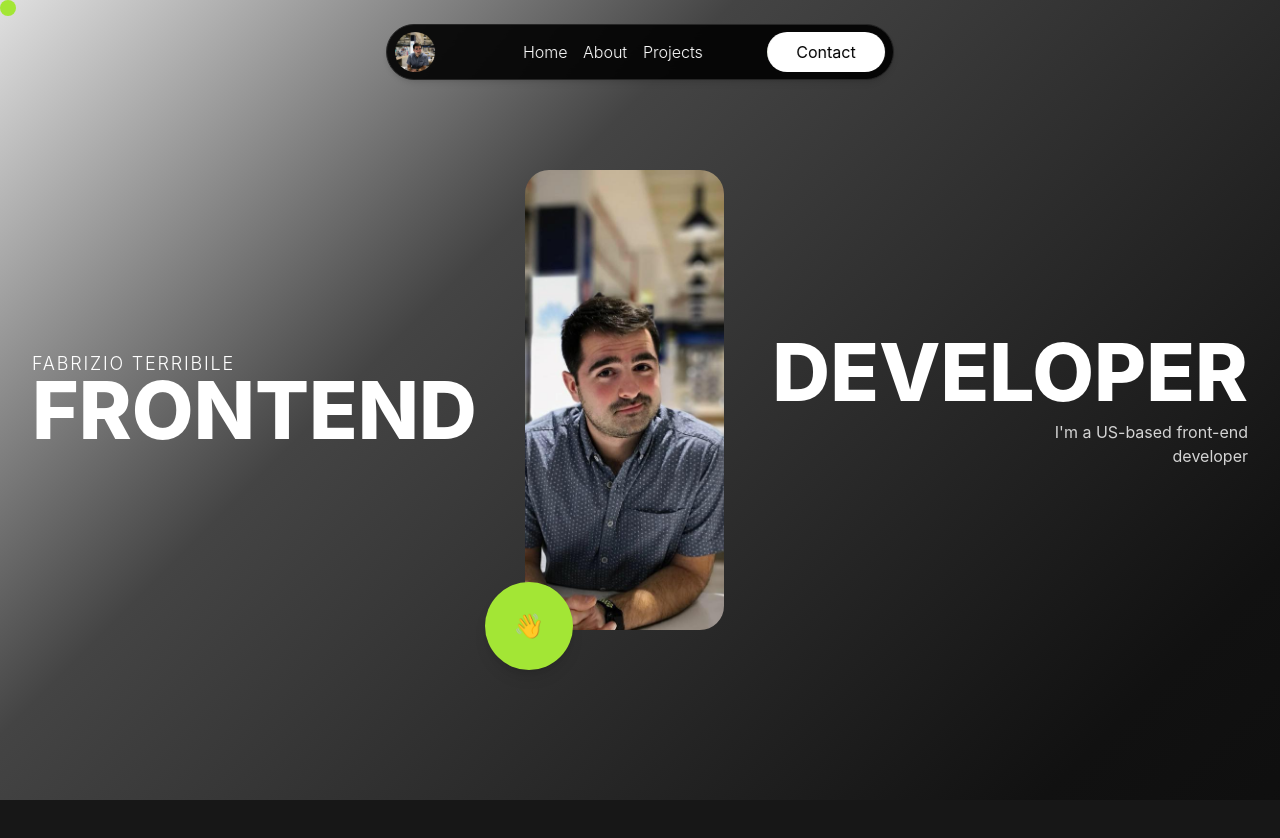
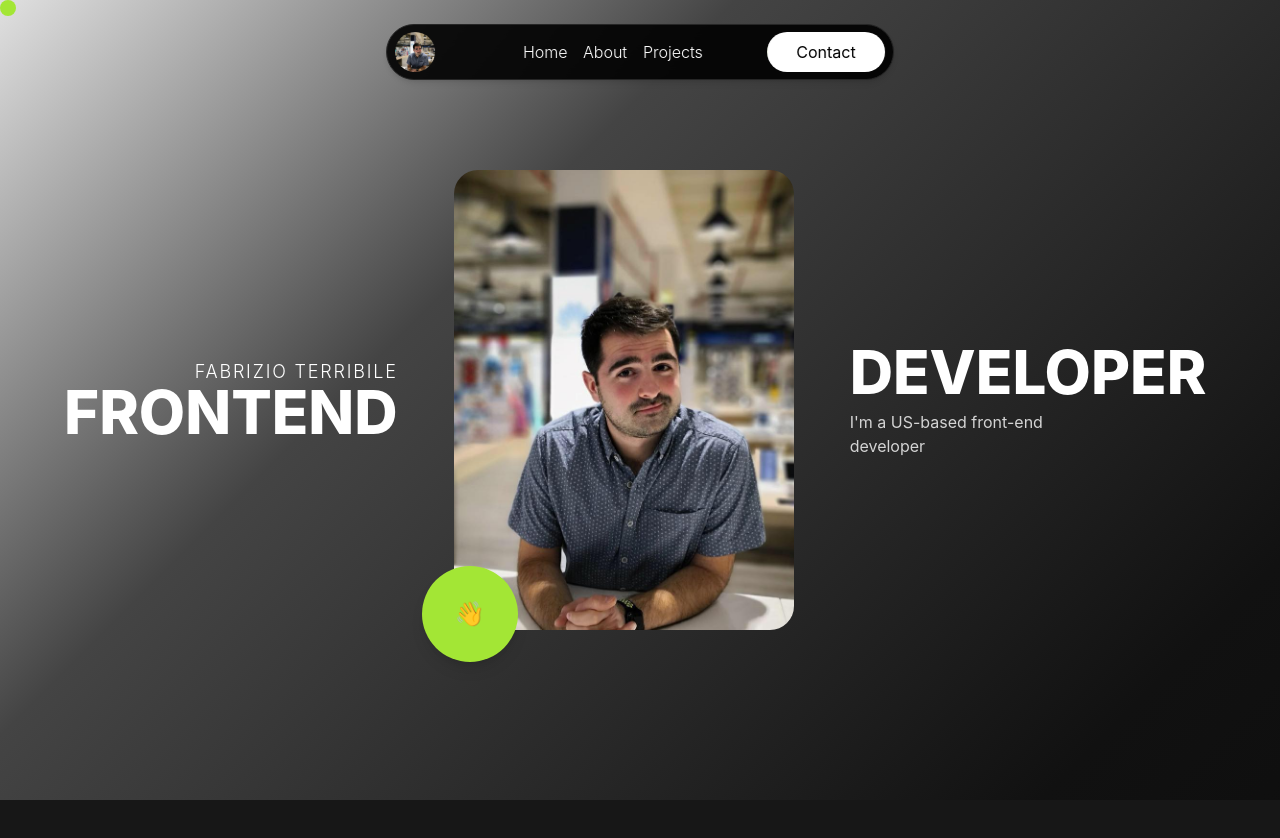
Before and after one commit to Fab785/Portfolio, a React (Create React App) app: page / in a window 1280 px wide. Shown: the top 838 px of the page. Built offline with nearby package versions, Linux system fonts and the light colour scheme.

Commit message:
now is responsive

```diff
--- a/src/components/Hero.jsx
+++ b/src/components/Hero.jsx
@@ -20,29 +20,31 @@ export default function Hero() {
   useEffect(() => {
     const interval = setInterval(() => {
       setShowHi((prev) => !prev);
-    }, 4000); // toggle every 4 seconds (2s show + 2s wave)
-
+    }, 4000);
     return () => clearInterval(interval);
   }, []);
 
   return (
     <>
-      {/* Lime dot fixed to viewport */}
+      {/* Lime cursor dot */}
       <motion.div
         className="fixed rounded-full bg-lime-400 pointer-events-none z-50"
         style={{ x: mouseX, y: mouseY, width: 16, height: 16 }}
       />
 
-      {/* Your normal Hero content */}
-      <section className="relative h-screen text-white flex items-center justify-center px-8 overflow-hidden">
-        <div className="flex items-center gap-12 z-10 relative">
-          <div className="flex flex-col items-start text-right leading-none">
-            <h1 className="text-lg font-light uppercase tracking-widest -mb-2">
+      {/* Hero Section */}
+      <section className="relative min-h-screen flex items-center justify-center px-6 sm:px-10 py-12 text-white overflow-hidden">
+        <div className="flex flex-col lg:flex-row items-center gap-8 lg:gap-14 z-10 relative w-full max-w-6xl">
+
+          {/* Left Text */}
+          <div className="text-center lg:text-right lg:items-end flex flex-col">
+            <h1 className="text-sm sm:text-base md:text-lg font-light uppercase tracking-widest -mb-1">
               Fabrizio Terribile
             </h1>
-            <h2 className="text-[80px] font-extrabold">FRONTEND</h2>
+            <h2 className="text-4xl sm:text-5xl md:text-6xl font-extrabold">FRONTEND</h2>
           </div>
 
+          {/* Image with Hi Bubble */}
           <motion.div
             initial={{ opacity: 0, scale: 0.9 }}
             animate={{ opacity: 1, scale: 1 }}
@@ -52,16 +54,16 @@ export default function Hero() {
             <img
               src={profileImg}
               alt="Profile"
-              className="rounded-[24px] object-cover object-[65%_center] w-[300px] h-[400px] md:w-[340px] md:h-[460px]"
+              className="rounded-[24px] object-cover object-[65%_center] w-[220px] h-[300px] sm:w-[260px] sm:h-[360px] md:w-[300px] md:h-[400px] lg:w-[340px] lg:h-[460px]"
             />
 
-            {/* HI / Waving Hand Circle */}
+            {/* "Hi" or 👋 Bubble */}
             <motion.div
               initial={{ opacity: 0, scale: 0.7 }}
               animate={{ opacity: 1, scale: 1 }}
               transition={{ delay: 1, duration: 0.6, ease: "easeOut" }}
-              className="absolute -bottom-10 -left-10 bg-lime-400 text-black w-28 h-28 rounded-full flex items-center justify-center text-2xl font-bold shadow-lg select-none"
-              style={{ backgroundColor: "#A3E635", width: 88, height: 88 }}
+              className="absolute -bottom-8 -left-8 bg-lime-400 text-black w-20 h-20 sm:w-24 sm:h-24 rounded-full flex items-center justify-center text-xl sm:text-2xl font-bold shadow-lg select-none"
+              style={{ backgroundColor: "#A3E635" }}
             >
               {showHi ? (
                 <motion.span
@@ -78,12 +80,10 @@ export default function Hero() {
                   initial={{ y: 20, opacity: 0 }}
                   animate={{ y: 0, opacity: 1 }}
                   transition={{ duration: 1, ease: "easeInOut" }}
-                  style={{ display: "inline-block" }}
                 >
                   <motion.span
                     animate={{ rotate: [0, 15, -15, 15, 0] }}
                     transition={{ repeat: Infinity, duration: 2, ease: "easeInOut" }}
-                    style={{ display: "inline-block" }}
                   >
                     👋
                   </motion.span>
@@ -92,9 +92,12 @@ export default function Hero() {
             </motion.div>
           </motion.div>
 
-          <div className="flex flex-col items-end text-right">
-            <h2 className="text-[80px] font-extrabold leading-none">DEVELOPER</h2>
-            <p className="text-base mt-2 text-neutral-300 max-w-[250px]">
+          {/* Right Text */}
+          <div className="text-center lg:text-left lg:items-start flex flex-col">
+            <h2 className="text-4xl sm:text-5xl md:text-6xl font-extrabold leading-none">
+              DEVELOPER
+            </h2>
+            <p className="text-sm sm:text-base mt-2 text-neutral-300 max-w-[260px] mx-auto lg:mx-0">
               I'm a US-based front-end developer
             </p>
           </div>
--- a/src/index.css
+++ b/src/index.css
@@ -33,3 +33,28 @@ body::-webkit-scrollbar {
   width: 0px;
   background: transparent;
 }
+/* Responsive styling for tablets and phones */
+@media (max-width: 768px) {
+  body {
+    font-size: 16px; /* slightly larger text for better mobile readability */
+    padding: 0 1rem;
+  }
+
+  .navbar {
+    padding: 0.75rem 1rem;
+    text-align: center;
+  }
+
+  .hero-image {
+    width: 90vw !important;
+    height: auto !important;
+    margin: 0 auto;
+  }
+
+  .lime-circle {
+    bottom: 1rem !important;
+    left: 1rem !important;
+    width: 72px !important;
+    height: 72px !important;
+  }
+}
```
